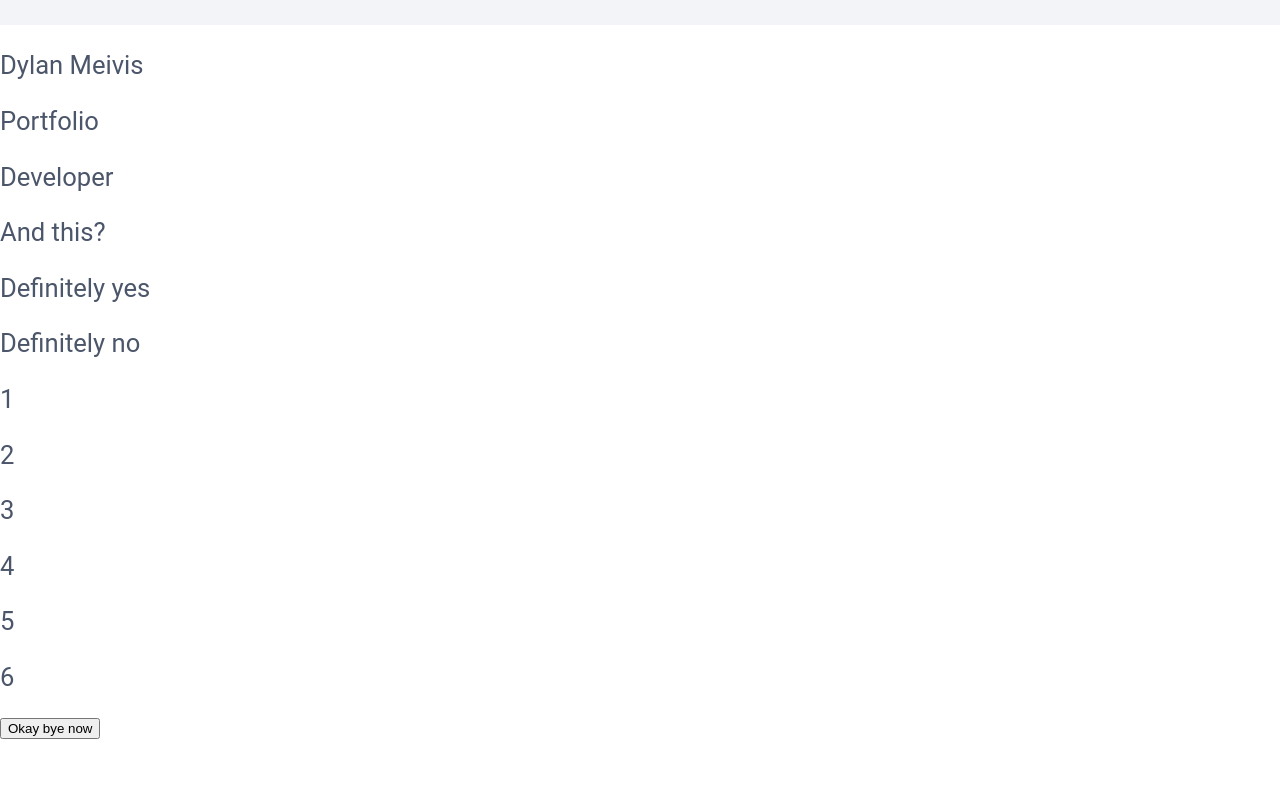
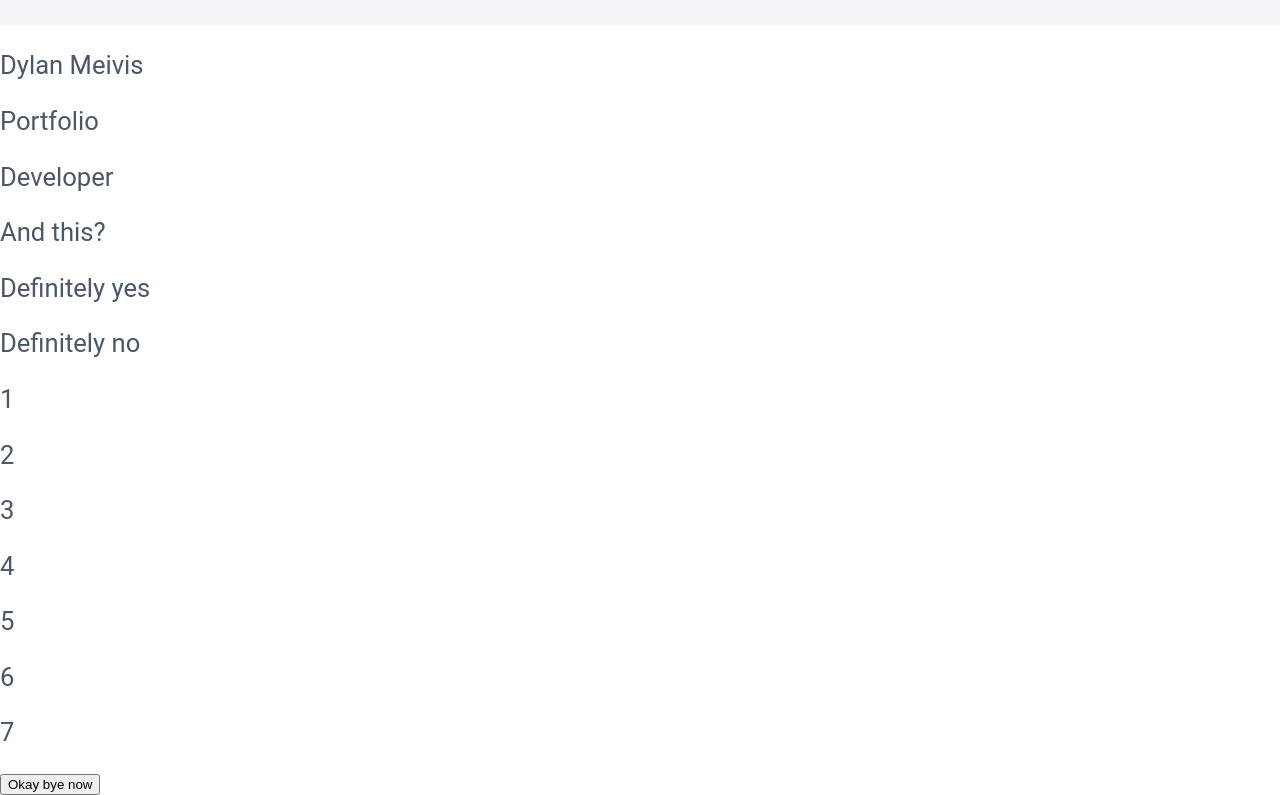
Before and after one commit to DylanMeivis/Portfolio, a React (Create React App) app: page / in a window 1280 px wide. Shown: the part 411-1206 px from the top of the page. Before the commit the page ends 1150 px from the top, so only its background shows below. Built offline with nearby package versions, Linux system fonts and the light colour scheme.

Commit message:
Update App.js

```diff
--- a/src/App.js
+++ b/src/App.js
@@ -29,6 +29,7 @@ function App() {
             <h3>4</h3>
             <h3>5</h3>
             <h3>6</h3>
+            <h3>7</h3>
             <button>Okay bye now</button>
         </div>
     </div>
```
